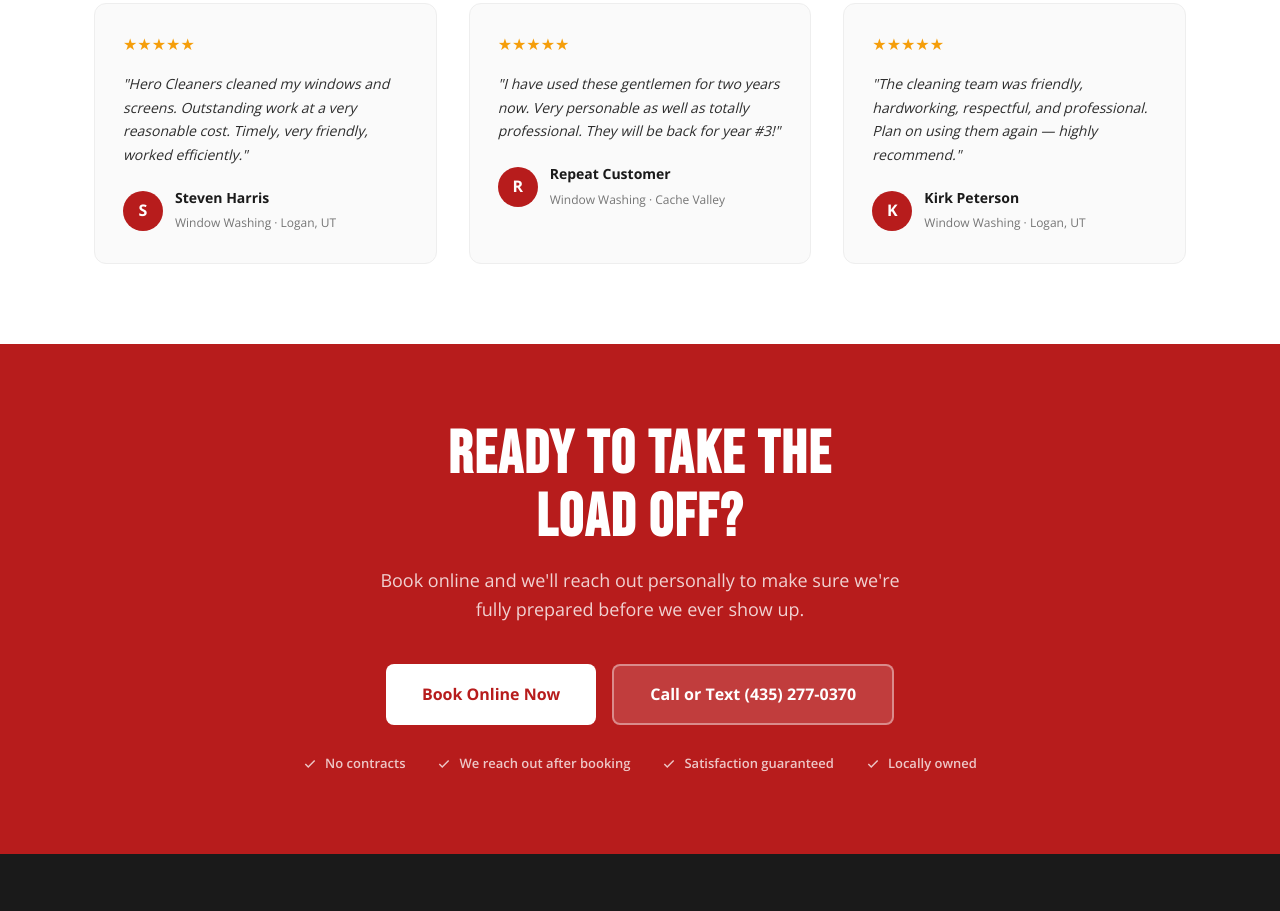
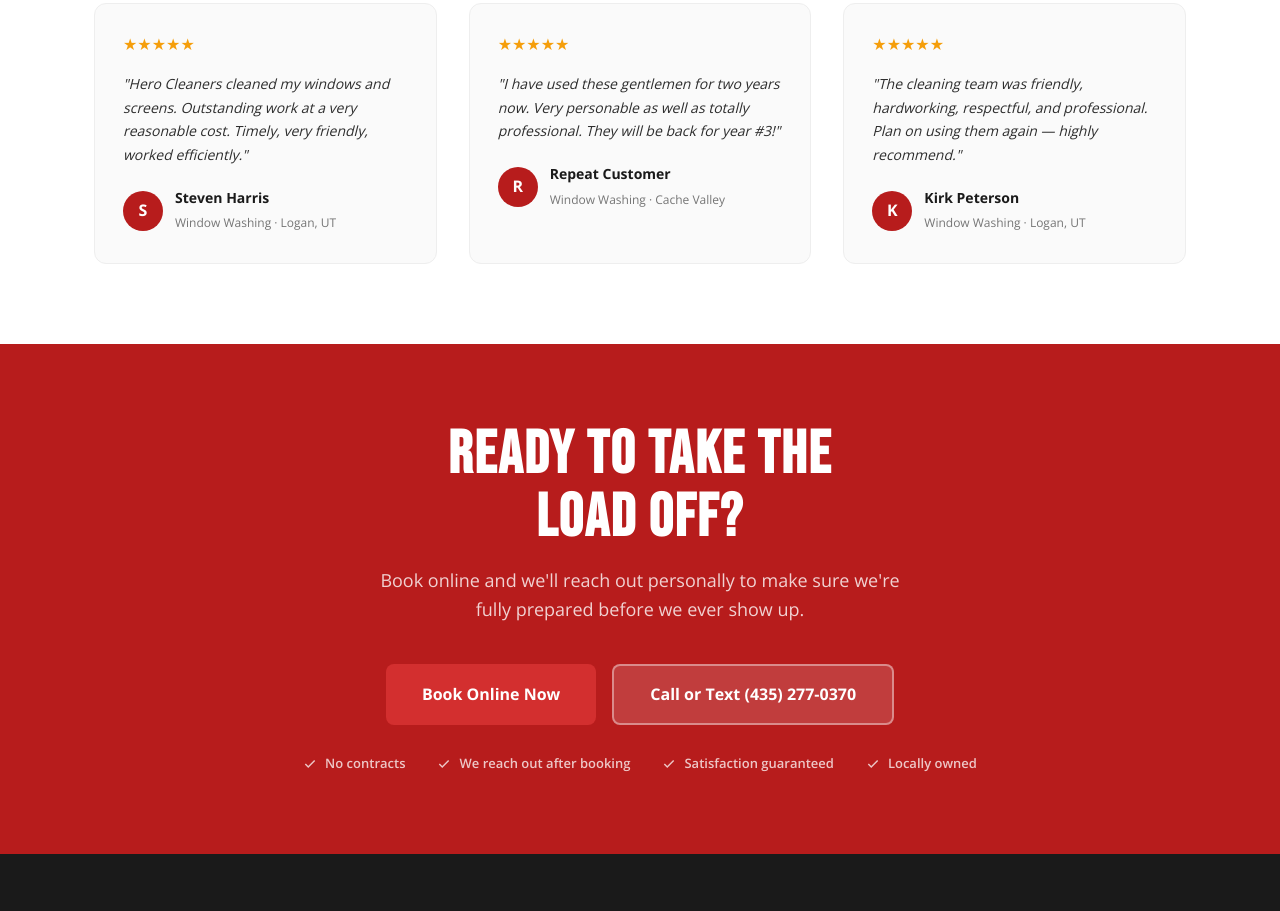
Before and after one commit to camsmith126/hero-cleaners-website, an Eleventy site: page website/window-washing.html in a window 1280 px wide. Shown: the part 1872-2783 px from the top of the page. Built offline with nearby package versions, Linux system fonts and the light colour scheme; Eleventy itself is replaced by a stand-in of ours; files that its build step writes are made by us from their sources; a script that the page names is missing.

Commit message:
Wire Book Online Now to HCP booking, fix red color

```diff
--- a/website/window-washing.html
+++ b/website/window-washing.html
@@ -133,7 +133,7 @@
   </ul>
   <div class="nav-cta">
 
-    <button data-token="783f337442754ad48f775d1fd385cbbb" data-orgname="Hero-Cleaners" class="hcp-button btn btn-primary" onClick="HCPWidget.openModal()">Book Online</button>
+    <button data-token="783f337442754ad48f775d1fd385cbbb" data-orgname="Hero-Cleaners" class="hcp-button btn btn-primary" onClick="HCPWidget.openModal()" style="background:#D32F2F;border-color:#D32F2F;color:white;">Book Online</button>
   </div>
   <button class="hamburger"><span></span><span></span><span></span></button>
 </div></div></nav>
@@ -143,7 +143,7 @@
   <h1>WINDOW<br><em>WASHING</em></h1>
   <p>Let the light in. Our window crews are professional, detail-oriented, and some of the friendliest people you'll meet. Cache Valley's go-to window washing team since 2019.</p>
   <div class="page-hero-actions">
-    <button data-token="783f337442754ad48f775d1fd385cbbb" data-orgname="Hero-Cleaners" class="hcp-button btn btn-primary btn-lg" onClick="HCPWidget.openModal()">Book Online</button>
+    <button data-token="783f337442754ad48f775d1fd385cbbb" data-orgname="Hero-Cleaners" class="hcp-button btn btn-primary btn-lg" onClick="HCPWidget.openModal()" style="background:#D32F2F;border-color:#D32F2F;color:white;">Book Online</button>
     <a href="tel:4352770370" class="btn btn-secondary btn-lg" style="border-color:rgba(255,255,255,0.4);color:white;">Call or Text (435) 277-0370</a>
   </div>
 </div></div></section>
@@ -212,7 +212,7 @@
   <h2>READY TO TAKE THE<br>LOAD OFF?</h2>
   <p>Book online and we'll reach out personally to make sure we're fully prepared before we ever show up.</p>
   <div class="cta-actions">
-    <a href="#" class="btn btn-white btn-lg">Book Online Now</a>
+    <button data-token="783f337442754ad48f775d1fd385cbbb" data-orgname="Hero-Cleaners" class="hcp-button btn btn-primary btn-lg" style="background:#D32F2F;border-color:#D32F2F;color:white;" onClick="HCPWidget.openModal()">Book Online Now</button>
     <a href="tel:4352770370" class="btn btn-lg" style="background:rgba(255,255,255,0.15);color:white;border:2px solid rgba(255,255,255,0.4);">Call or Text (435) 277-0370</a>
   </div>
   <div class="cta-trust-row">
```
